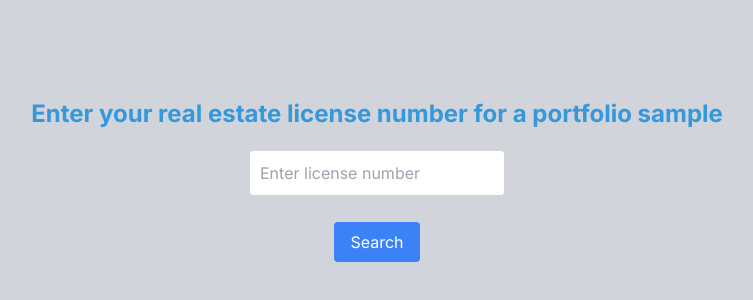
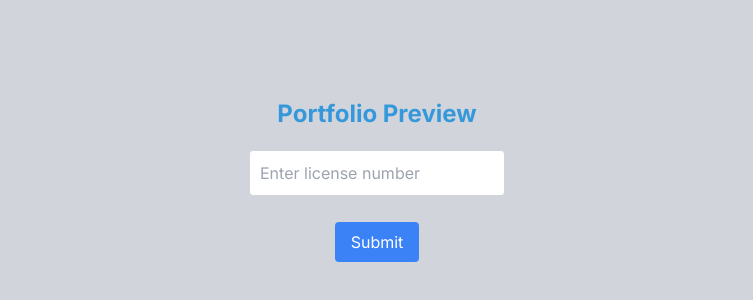
Before and after one commit to Scurrlin/pc-rough1, a Next.js app: page / in a window 1280 px wide. Shown: the part 220-520 px from the top of the page, without its empty margins (263-1016 px from the left). Built offline with nearby package versions, Linux system fonts and the light colour scheme.

Commit message:
update page.tsx

```diff
--- a/app/page.tsx
+++ b/app/page.tsx
@@ -26,10 +26,10 @@ const SearchPage = () => {
 
   return (
     <div className="min-h-screen flex flex-col items-center justify-center bg-gray-300 text-gray-800">
-      <h1 className="text-2xl mb-5">Enter your real estate license number for a portfolio sample</h1>
+      <h1 className="text-2xl mb-5">Portfolio Preview</h1>
       <form className="flex flex-col items-center" onSubmit={handleSubmit}>
         <input type="text" name="licenseNumber" placeholder="Enter license number" className="px-4 py-2 mb-4 border border-gray-300 rounded" value={licenseNumber} onChange={(e) => setLicenseNumber(e.target.value)} />
-        <button type="submit" className="px-4 py-2 bg-blue-500 text-white rounded hover:bg-blue-700">Search</button>
+        <button type="submit" className="px-4 py-2 bg-blue-500 text-white rounded hover:bg-blue-700">Submit</button>
       </form>
     </div>
   );
```
